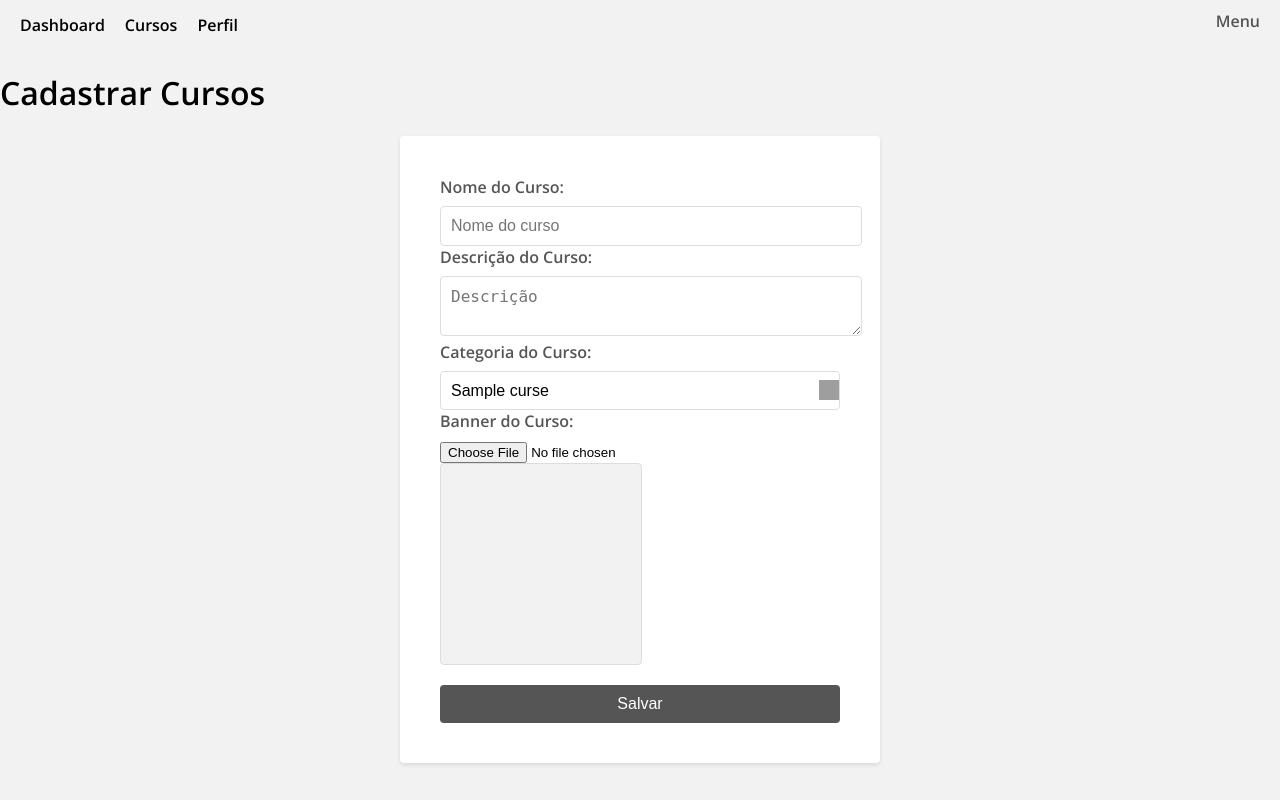
After one commit to HidekiKoyama/Plataforma_Estudei, a Django app: page /add_courses/ in a window 1280 px wide. The commit adds this page. Run offline with Django 4.2, Linux system fonts and the light colour scheme; tables that the repository leaves empty hold one stand-in row (values such as "Sample post"); grey boxes are pictures that could not be loaded.

Commit message:
Adicionando algumas telas e funcionalidades

```diff
--- a/sistema/models.py
+++ b/sistema/models.py
@@ -4,3 +4,16 @@ class categorie_curses(models.Model):
     name = models.CharField(max_length=25)
     description = models.TextField(max_length=150)
     active = models.BooleanField(default=True, blank=False)
+
+    def __str__(self):
+        return self.name
+
+
+class courses(models.Model):
+    user_log = models.ForeignKey("auth.user", blank=True, null=True ,on_delete=models.SET_NULL, default="")
+    name = models.CharField(max_length=50)
+    description = models.CharField(max_length=155)
+    categorie_couse = models.IntegerField(null=False, blank=True, default="")
+
+    def __str__(self):
+        return self.name
--- a/sistema/static/static_admin/styles_area_cad_categories.css
+++ b/sistema/static/static_admin/styles_area_cad_categories.css
@@ -51,6 +51,7 @@ body {
 .form-box button:hover {
     background-color: #45a049;
 }
+
 /*Tables*/
 
 table {
--- a/sistema/templates/arq_global/menu_global_system.html
+++ b/sistema/templates/arq_global/menu_global_system.html
@@ -8,7 +8,7 @@
     <nav>
         <ul>
             <li><a href="#">Dashboard</a></li>
-            <li><a href="#">Cursos</a></li>
+            <li><a href="{% url 'list_courses' %}">Cursos</a></li>
             <li><a href="#">Perfil</a></li>
         </ul>
     </nav>
@@ -20,11 +20,12 @@
         <ul>
           <li><a href="{% url 'login_is_valid' %}">Home</a></li>
           <li><a href="{% url 'add_friend' %}">Adicionar amigos</a></li>
-          <li><a href="#">Rank</a></li>
           {% if request.user.is_superuser %}
           <li><a href="{% url 'cad_categories_curse' %}">Categoria curso</a></li>
           {% else %}
           {% endif %}
+
+          <li><a href="{% url 'add_courses' %}">Postar Cursos</a></li>
           <li><a href="/">Logout</a></li>
       </ul>
   </div>
--- /dev/null
+++ b/sistema/templates/system/add_courses_system.html
@@ -0,0 +1,118 @@
+{% load static %}
+<!DOCTYPE html>
+<html lang="en">
+<head>
+    <meta charset="UTF-8">
+    <meta name="viewport" content="width=device-width, initial-scale=1.0">
+    <title>Adicionar Cursos</title>
+</head>
+{% include 'arq_global/menu_global_system.html' %}
+<style>
+    body {
+      background-color: #f2f2f2;
+    }
+
+    form {
+      max-width: 400px;
+      margin: 0 auto;
+      background-color: #ffffff;
+      padding: 40px;
+      border-radius: 4px;
+      box-shadow: 0 2px 4px rgba(0, 0, 0, 0.1);
+    }
+
+    label {
+      display: block;
+      margin-bottom: 8px;
+      font-weight: bold;
+      color: #555555;
+    }
+
+    .input-form {
+      width: 100%;
+      padding: 10px;
+      font-size: 16px;
+      border: 1px solid #dddddd;
+      border-radius: 4px;
+      transition: border-color 0.3s ease-in-out;
+    }
+
+    .input-form:focus {
+      outline: none;
+      border-color: #555555;
+    }
+
+    select.input-form {
+      appearance: none;
+      -webkit-appearance: none;
+      -moz-appearance: none;
+      background: url('arrow-down.png') no-repeat right center;
+      background-size: 20px 20px;
+      padding-right: 30px;
+    }
+
+    button {
+      display: block;
+      width: 100%;
+      padding: 10px;
+      margin-top: 20px;
+      font-size: 16px;
+      background-color: #555555;
+      color: #ffffff;
+      border: none;
+      border-radius: 4px;
+      cursor: pointer;
+    }
+
+    button:hover {
+      background-color: #333333;
+    }
+    #image-preview {
+      width: 200px;
+      height: 200px;
+      background-color: #f2f2f2;
+      background-size: cover;
+      background-position: center;
+      border: 1px solid #dddddd;
+      border-radius: 4px;
+      margin-bottom: 20px;
+    }
+  </style>
+<body>
+    <h1>Cadastrar Cursos</h1>
+    <div class="cotainer">
+        <form action="{% url 'add_courses' %}" method="POST">
+            {% csrf_token %}
+            <label for="name-course">Nome do Curso:</label>
+            <input type="text" name="name-course" id="name-course" class="input-form" placeholder="Nome do curso">
+
+            <label for="description">Descrição do Curso:</label>
+            <textarea placeholder="Descrição" name="desc_categorie" class="input-form" id="description" maxlength="150"></textarea>
+
+            <label for="categorie_course">Categoria do Curso:</label>
+            <select name="categorie_course" id="categorie-course" class="input-form">
+                {% for return_data in return_data %}
+              <option value={{ return_data.id }}>{{ return_data.name }}</option>
+              {% endfor %}
+            </select>
+
+            <label for="banner-course">Banner do Curso:</label>
+            <input type="file" name="banner-course" id="banner-course" accept="image/*" onchange="previewImage(event)">
+            <div id="image-preview"></div>
+
+            <button type="submit">Salvar</button>
+    </div>
+    <script>
+        function previewImage(event) {
+          var reader = new FileReader();
+          var imagePreview = document.getElementById("image-preview");
+
+          reader.onload = function() {
+            imagePreview.style.backgroundImage = "url(" + reader.result + ")";
+          };
+
+          reader.readAsDataURL(event.target.files[0]);
+        }
+      </script>
+</body>
+</html>
--- a/sistema/urls.py
+++ b/sistema/urls.py
@@ -2,6 +2,7 @@ from django.urls import path
 from .views_global import *
 from .views_admin import *
 from .views_user import *
+from .views_teacher import *
 
 urlpatterns = [
     path('', index, name='index'),
@@ -10,6 +11,8 @@ urlpatterns = [
     path('cad_categories_curse/', cad_categories_curse, name='cad_categories_curse'),
     path('update_cad_categories_curse/<int:id>/', update_cad_categories_curse, name='update_cad_categories_curse'),
     path('delete_categories_curse/<int:id>/', delete_categories_curse, name="delete_categories_curse"),
-    path('home_admin', home_admin, name='home_admin'),
-    path('add_friend', add_friend, name='add_friend'),
+    path('home_admin/', home_admin, name='home_admin'),
+    path('add_friend/', add_friend, name='add_friend'),
+    path('add_courses/', add_courses, name='add_courses'),
+    path('list_courses/', list_courses, name='list_courses'),
 ]
--- a/sistema/views_admin.py
+++ b/sistema/views_admin.py
@@ -28,7 +28,9 @@ def delete_categories_curse(request, id):
         return_data = categorie_curses.objects.all()
         return render (request, 'system_admin/curses_categories_add.html', {'return_data': return_data})
     else:
-        return render(request, 'login/index.html')
+
+        return_data = categorie_curses.objects.all()
+        return render (request, 'system_admin/curses_categories_add.html', {'return_data': return_data})
 
 def update_cad_categories_curse(request, id):
         if request.method == 'POST':
--- /dev/null
+++ b/sistema/views_teacher.py
@@ -0,0 +1,19 @@
+from django.shortcuts import render
+from .models import categorie_curses, courses
+
+def add_courses(request):
+    if request.method != 'POST':
+        return_data = categorie_curses.objects.all()
+        return render (request, 'system/add_courses_system.html', {'return_data': return_data})
+    else:
+        print(request.user)
+        new_course_user_log = request.user
+        new_course_name = request.POST.get('name-course')
+        new_course_description = request.POST.get('desc_categorie')
+        new_course_categorie = request.POST.get('categorie_course')
+
+        courses.objects.create(user_log=new_course_user_log, name=new_course_name,description =new_course_description, categorie_couse=new_course_categorie).save_base()
+
+        print('deu bom de prima')
+        return_data = categorie_curses.objects.all()
+        return render (request, 'system/add_courses_system.html', {'return_data': return_data})
```
Also changed, not shown: sistema/static/static_admin/script_admin.js (+17 -0 lines), sistema/templates/system/rank_dos_cursos.html (added, +177 -0 lines), sistema/templates/system_admin/curses_categories_add.html (+43 -7 lines), sistema/views_user.py (+7 -1 lines), sistema/migrations/0004_courses.py (added), sistema/migrations/0005_courses_user_log.py (added), sistema/migrations/0006_alter_courses_categorie_couse.py (added), sistema/migrations/0007_alter_courses_categorie_couse.py (added), sistema/migrations/0008_alter_courses_categorie_couse.py (added), sistema/static/static_system/static_script.js (line endings or trailing spaces), sistema/templates/system_admin/admin_crud_users.html (added).
